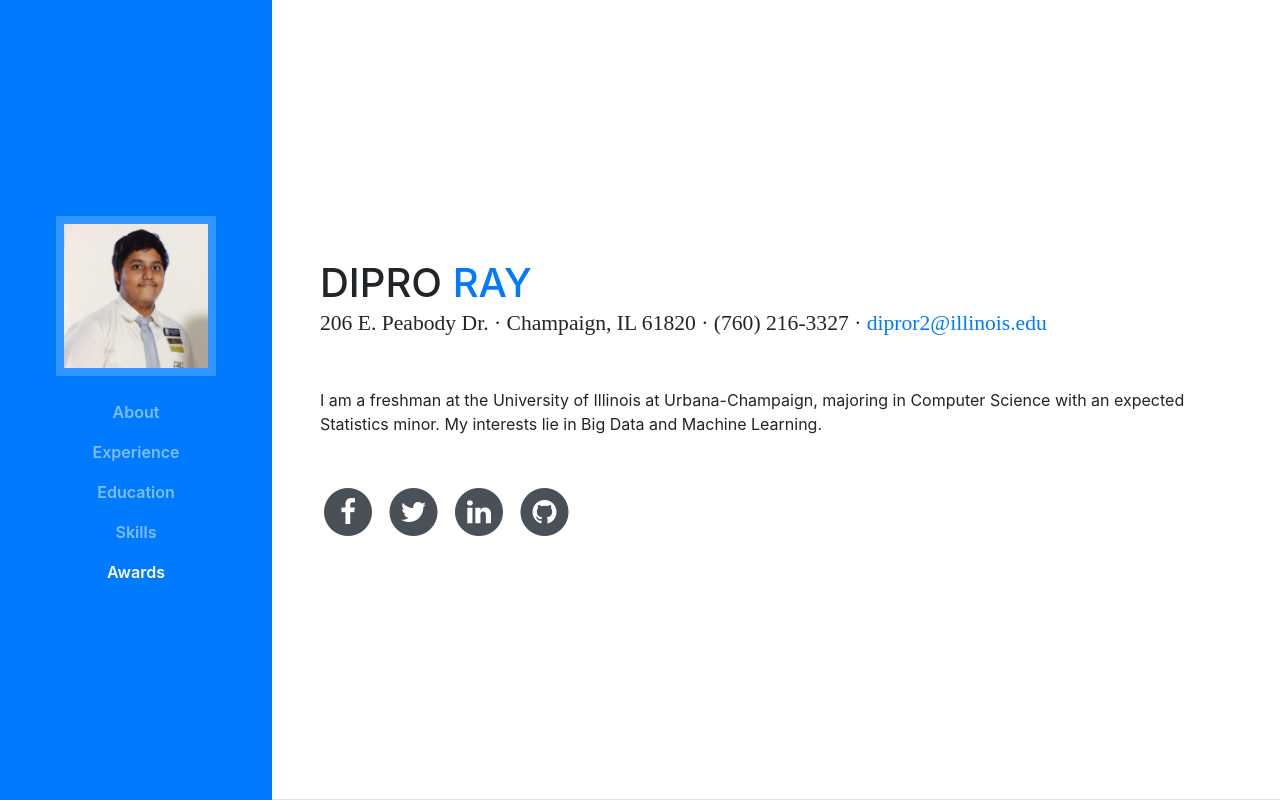
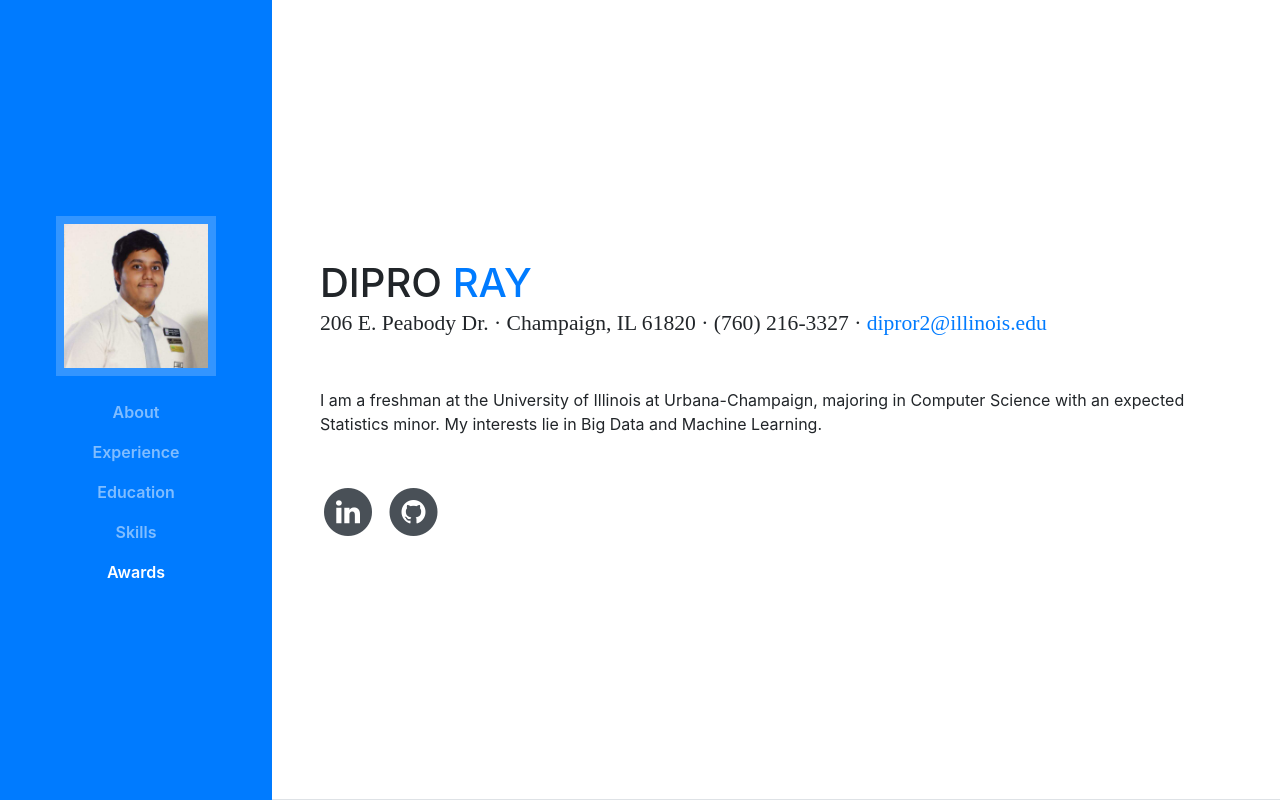
Before and after one commit to diproray/diproray.github.io, a website with bundled scripts: page index.html in a window 1280 px wide. Shown: the top 800 px of the page. Built offline with nearby package versions, Linux system fonts and the light colour scheme.

Commit message:
Updated to remove personal social links.

```diff
--- a/index.html
+++ b/index.html
@@ -68,22 +68,6 @@
           </div>
           <p class="mb-5">I am a freshman at the University of Illinois at Urbana-Champaign, majoring in Computer Science with an expected Statistics minor. My interests lie in Big Data and Machine Learning.</p>
           <ul class="list-inline list-social-icons mb-0">
-            <li class="list-inline-item">
-              <a href="https://www.facebook.com/dippydippydoo" target="_blank">
-                <span class="fa-stack fa-lg">
-                  <i class="fa fa-circle fa-stack-2x"></i>
-                  <i class="fa fa-facebook fa-stack-1x fa-inverse"></i>
-                </span>
-              </a>
-            </li>
-            <li class="list-inline-item">
-              <a href="https://twitter.com/DiproRay" target="_blank">
-                <span class="fa-stack fa-lg">
-                  <i class="fa fa-circle fa-stack-2x"></i>
-                  <i class="fa fa-twitter fa-stack-1x fa-inverse"></i>
-                </span>
-              </a>
-            </li>
             <li class="list-inline-item">
               <a href="https://www.linkedin.com/in/diproray/" target="_blank">
                 <span class="fa-stack fa-lg">
```
